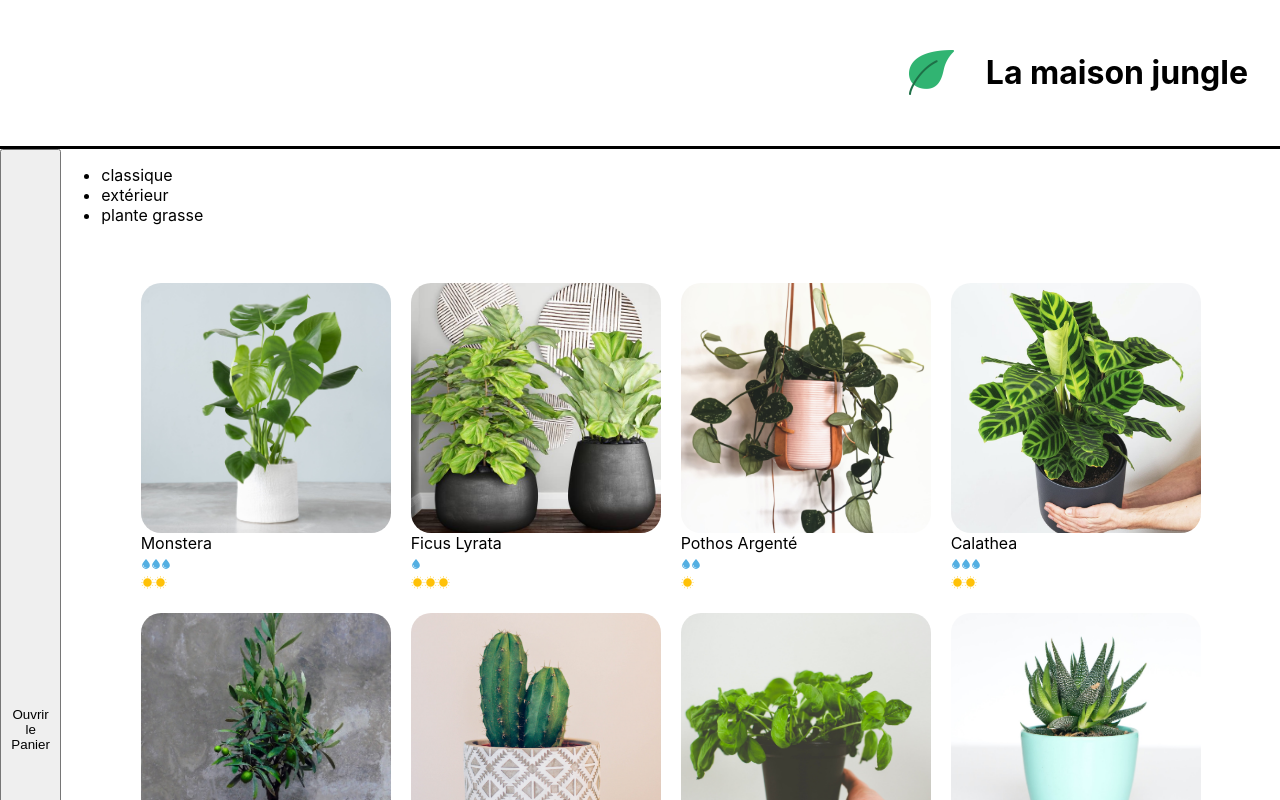
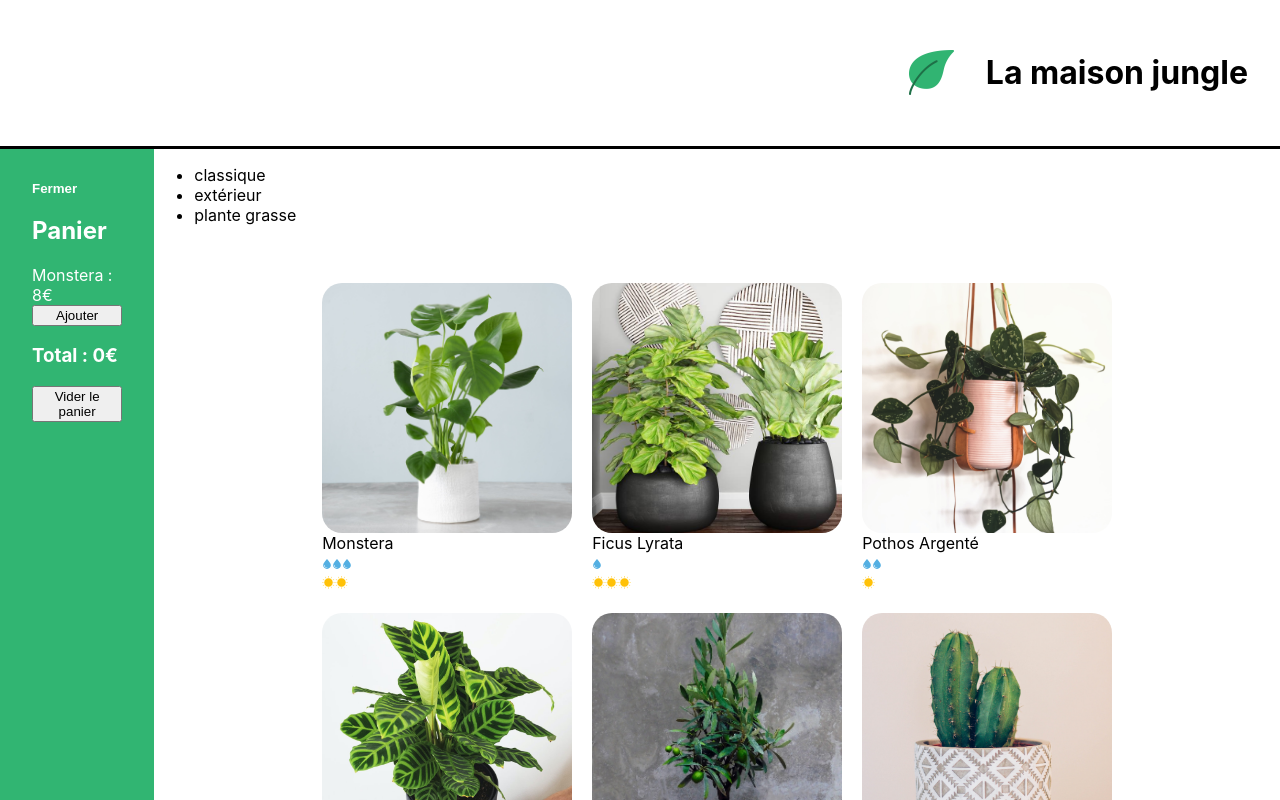
Before and after one commit to louiselize/tuto-react-openclassroom, a React (Create React App) app: page / in a window 1280 px wide. Shown: the top 800 px of the page. Built offline with nearby package versions, Linux system fonts and the light colour scheme.

Commit message:
✨ update Cart component to learn about useState()

```diff
--- a/src/component/Cart.js
+++ b/src/component/Cart.js
@@ -1,25 +1,36 @@
+import { useState } from 'react'
 import '../styles/Cart.css'
-import { useState } from 'react'
 
 function Cart() {
 	const monsteraPrice = 8
 	const [cart, updateCart] = useState(0)
-    const [isOpen, setIsOpen] = useState(false)
+	const [isOpen, setIsOpen] = useState(true)
+
 
 	return isOpen ? (
 		<div className='lmj-cart'>
-            <button onClick={() => setIsOpen(false)}>Fermer</button>
+			<button
+				className='lmj-cart-toggle-button'
+				onClick={() => setIsOpen(false)}
+			>
+				Fermer
+			</button>
 			<h2>Panier</h2>
-            <div>
-                Monstera : {monsteraPrice}€
-                <button onClick={() => updateCart(cart + 1)}>
-                    Ajouter
+			<div>Monstera : {monsteraPrice}€</div>
+			<button onClick={() => updateCart(cart + 1)}>Ajouter</button>
+			<h3>Total : {monsteraPrice * cart}€</h3>
+			<button onClick={() => updateCart(0)}>Vider le panier</button>
+
+		</div>
+	) : (
+		<div className='lmj-cart-closed'>
+			<button
+				className='lmj-cart-toggle-button'
+				onClick={() => setIsOpen(true)}
+			>
+				Ouvrir le Panier
 			</button>
 		</div>
-            <h3>Total : {monsteraPrice * cart}€</h3>
-        </div>
-    ) : (
-        <button onClick={() => setIsOpen(true)}>Ouvrir le Panier</button>
 	)
 }
 
```
Lines whose indentation alone changed are shown as unchanged.
